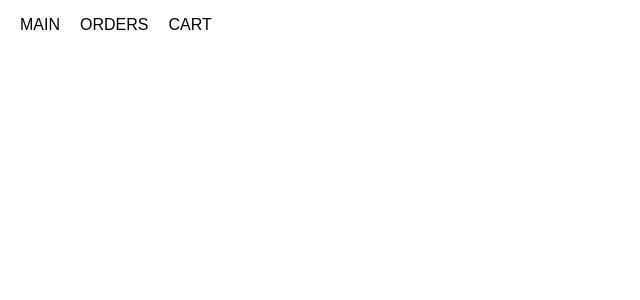
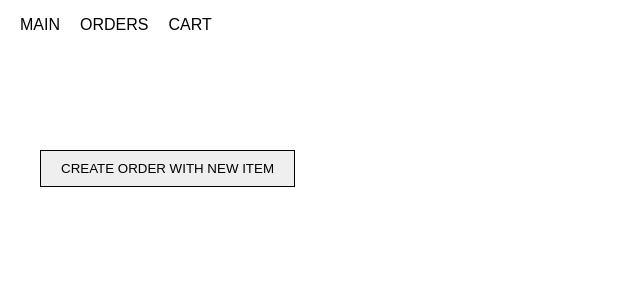
Before and after one commit to supervueman/vue-retailcrm-integration, a Vue app in the folder client/: page /cart in a window 1280 px wide. Shown: the top 300 px of the page, without its empty margins (0-640 px from the left). Built offline with nearby package versions, Linux system fonts and the light colour scheme.

Commit message:
Add example for creaste order with custom product

```diff
--- a/client/src/views/Cart.vue
+++ b/client/src/views/Cart.vue
@@ -1,5 +1,10 @@
 <template>
   <SectionBlock>
+    <Container>
+      <div>
+        <Btn @click="createOrderWithNewItem">CREATE ORDER WITH NEW ITEM</Btn>
+      </div>
+    </Container>
     <Container v-if="cart.length > 0">
       <div>
         <InputCustom placeholder="Name:" v-model="order.firstName" />
@@ -76,6 +81,17 @@ export default {
       });
 
       await this.$store.dispatch("createOrder", { ...this.order, items });
+    },
+
+    async createOrderWithNewItem() {
+      const items = [{
+        quantity: 1,
+        productName: "Fallos",
+        purchasePrice: 1000,
+        initialPrice: 1000
+      }];
+
+      await this.$store.dispatch("createOrder", { ...this.order, items });
     }
   }
 };
```
